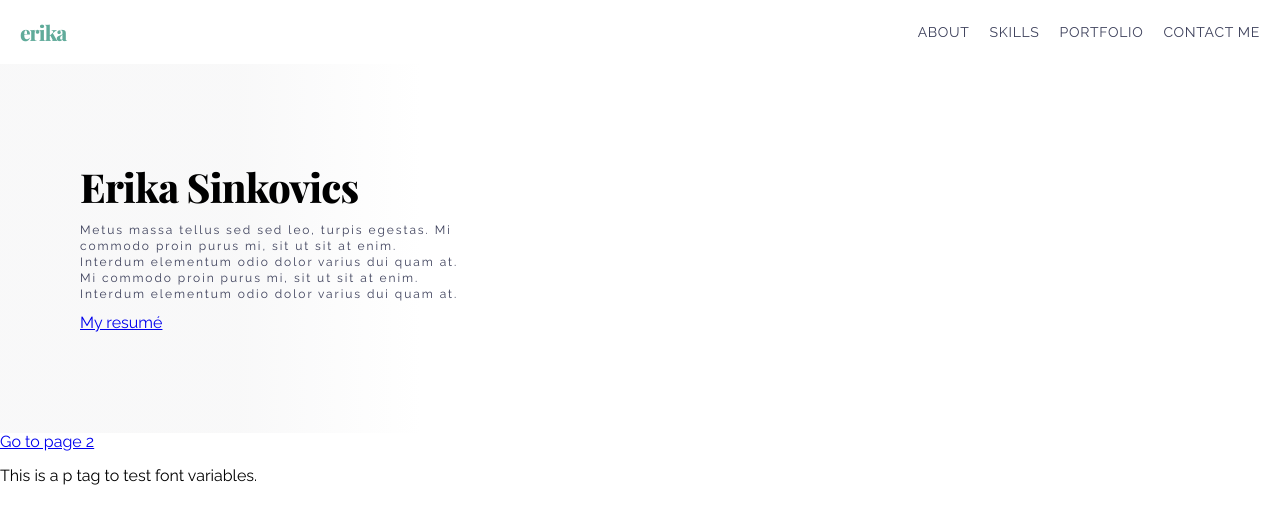
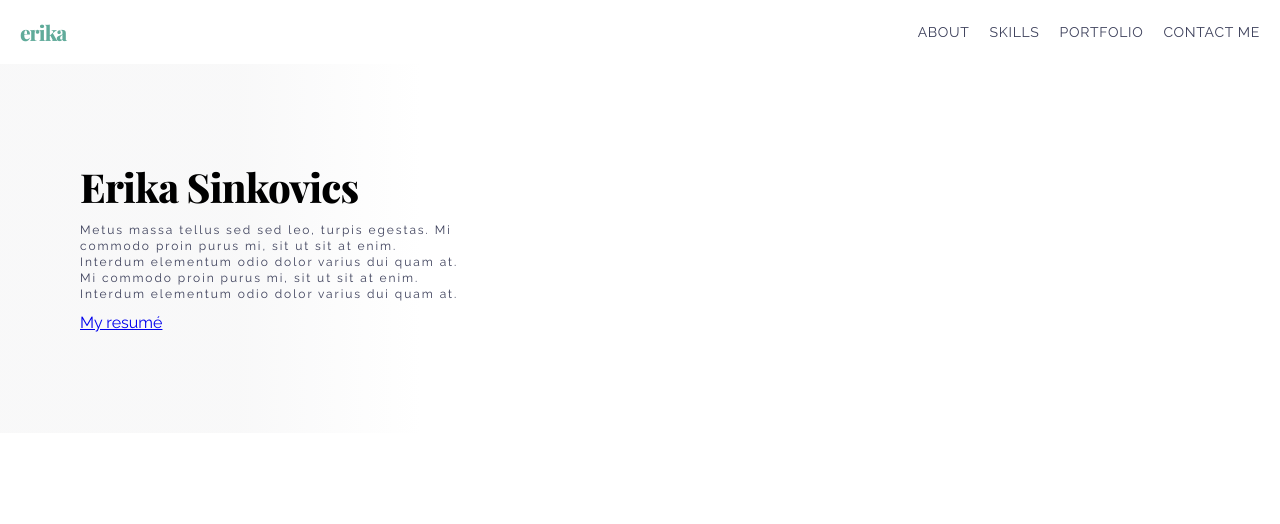
Before and after one commit to erikasinkovics/portfolio, a Gatsby site: page / in a window 1280 px wide. Built offline with nearby package versions, Linux system fonts and the light colour scheme; Gatsby itself is replaced by a stand-in of ours.

Commit message:
Removed Link tag

```diff
--- a/src/pages/index.js
+++ b/src/pages/index.js
@@ -12,8 +12,6 @@ const IndexPage = () => (
   <div>
     <Navbar/>
     <Intro/>
-    <Link to="/page-2">Go to page 2</Link>
-    <p>This is a p tag to test font variables.</p>
   </div>
 )
 
```
